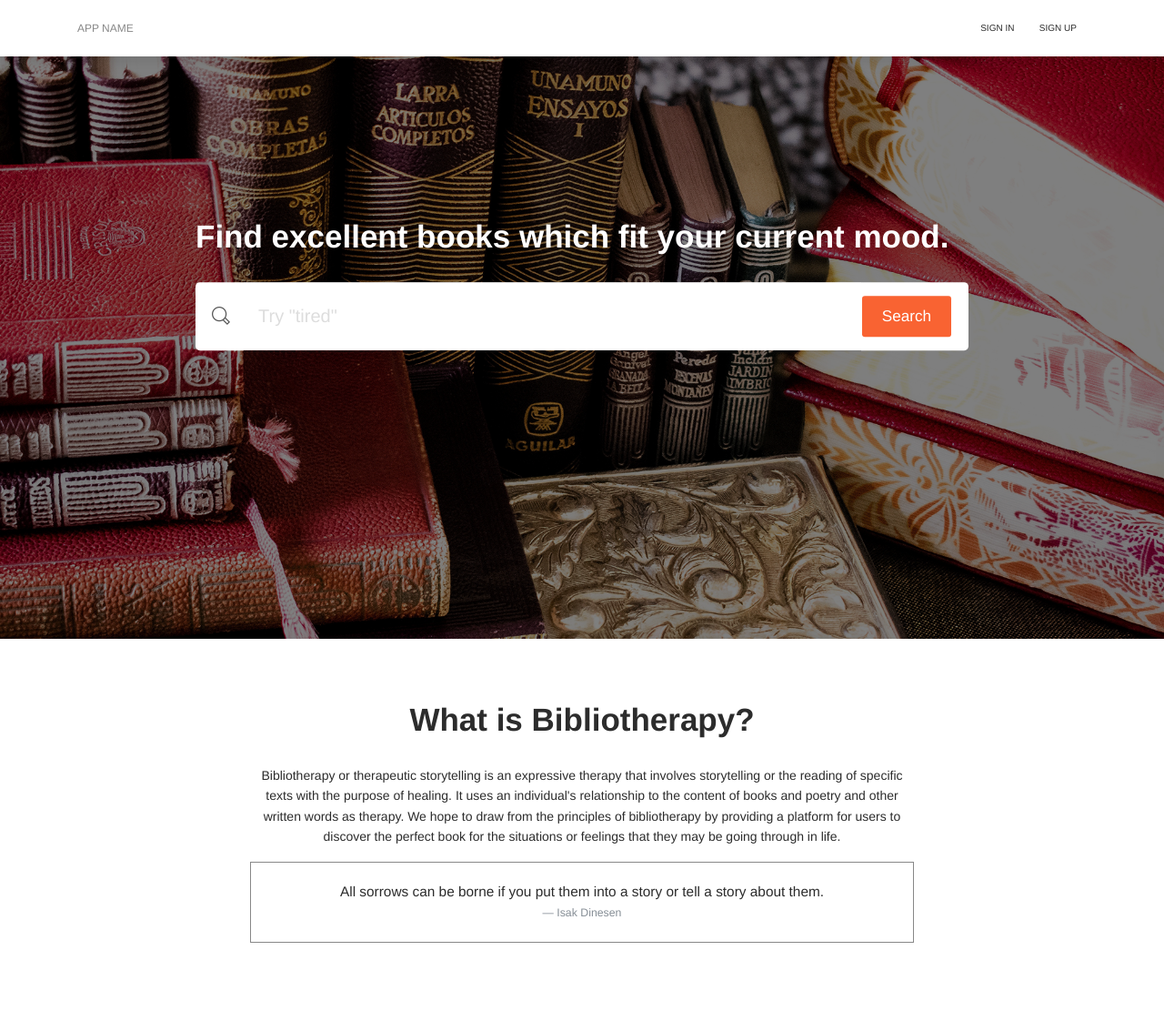
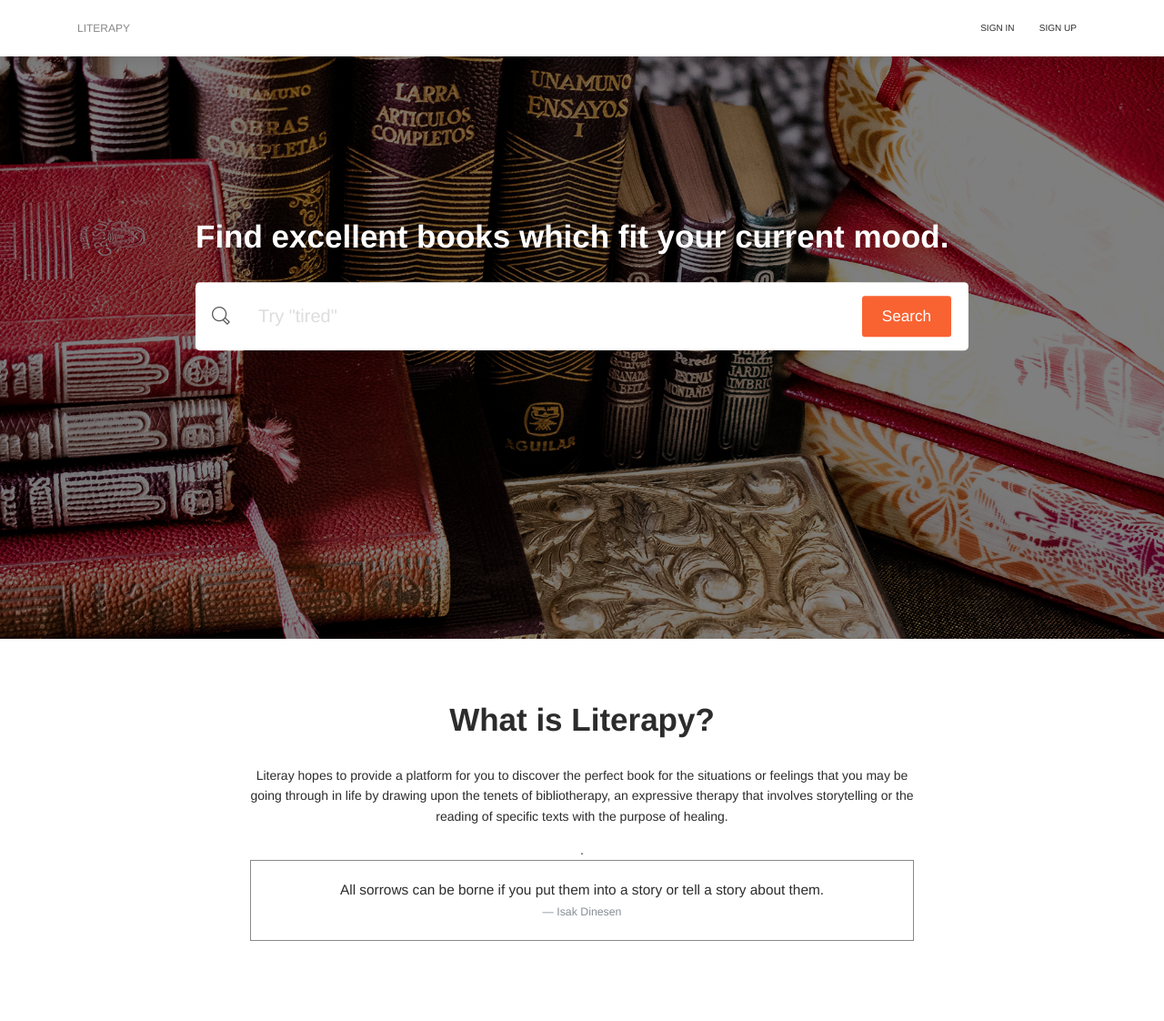
Before and after one commit to FroeMic/FullStack_Info_FinalProject, a Flask app: page / in a window 1280 px wide. Shown: the whole page at 91% size. After the commit the page ends 1034 px from the top, so only its background shows below. Run offline with Flask 2, Linux system fonts and the light colour scheme; some libraries are stand-ins or nearby versions.

Commit message:
Edited copy again

```diff
--- a/app/routes.py
+++ b/app/routes.py
@@ -13,7 +13,7 @@ from app.utils import dict_to_object, rating_to_stars
 
 @app.route('/')
 def index():
-    return render_template('index.html', title='App Name')
+    return render_template('index.html', title='Literapy')
 
 @app.route('/search')
 def search():
--- a/app/templates/base_root.html
+++ b/app/templates/base_root.html
@@ -20,7 +20,7 @@
           <div class="container">
               <div class="navbar-translate">
                   <a class="navbar-brand" href="{{ url_for('index') }}">
-                     App Name
+                     Literapy
                  </a>
                 <button class="navbar-toggler navbar-toggler-right" type="button" data-toggle="collapse" data-target="#navigation" aria-controls="navigation-index" aria-expanded="false" aria-label="Toggle navigation">
                     <span class="navbar-toggler-bar bar1"></span>
--- a/app/templates/index.html
+++ b/app/templates/index.html
@@ -42,8 +42,8 @@
           <div class="row">
             <div class="col-lg-8 ml-auto mr-auto">
               <div class="content-center text-center">
-                <h2 class="title">What is Bibliotherapy?</h2>
-                <p>Bibliotherapy or therapeutic storytelling is an expressive therapy that involves storytelling or the reading of specific texts with the purpose of healing. It uses an individual's relationship to the content of books and poetry and other written words as therapy. We hope to draw from the principles of bibliotherapy by providing a platform for users to discover the perfect book for the situations or feelings that they may be going through in life.</p>
+                <h2 class="title">What is Literapy?</h2>
+                <p>Literay hopes to provide a platform for you to discover the perfect book for the situations or feelings that you may be going through in life by drawing upon the tenets of bibliotherapy, an expressive therapy that involves storytelling or the reading of specific texts with the purpose of healing.</p>.
 
 
               <blockquote class="blockquote text-center">
```
